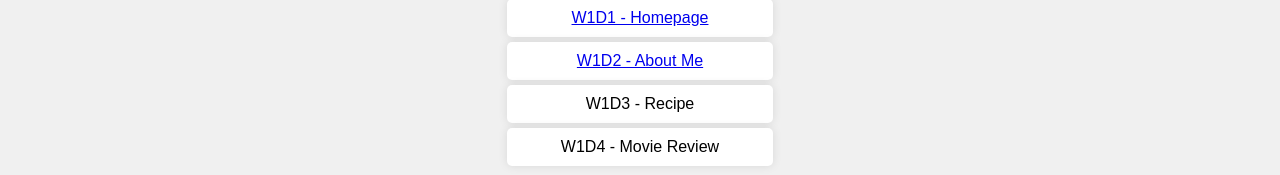
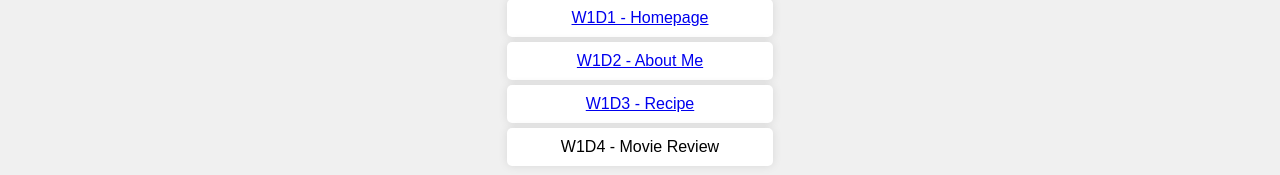
Before and after one commit to ranasl62/cs472, a plain HTML site: page index.html in a window 1280 px wide. Shown: the part 353-528 px from the top of the page. Drawn offline with Linux system fonts and the light colour scheme.

Commit message:
recipe done

```diff
--- a/index.html
+++ b/index.html
@@ -59,7 +59,7 @@
         <ul>
             <li><a href="./assignment-1">W1D1 - Homepage</a></li>
             <li><a href="./assignment-2/aboutme.html">W1D2 - About Me</a></li>
-            <li>W1D3 - Recipe</li>
+            <li><a href="./assignment-2/recipe/pie.html">W1D3 - Recipe</a></li>
             <li>W1D4 - Movie Review</li>
         </ul>
     </div>
```
